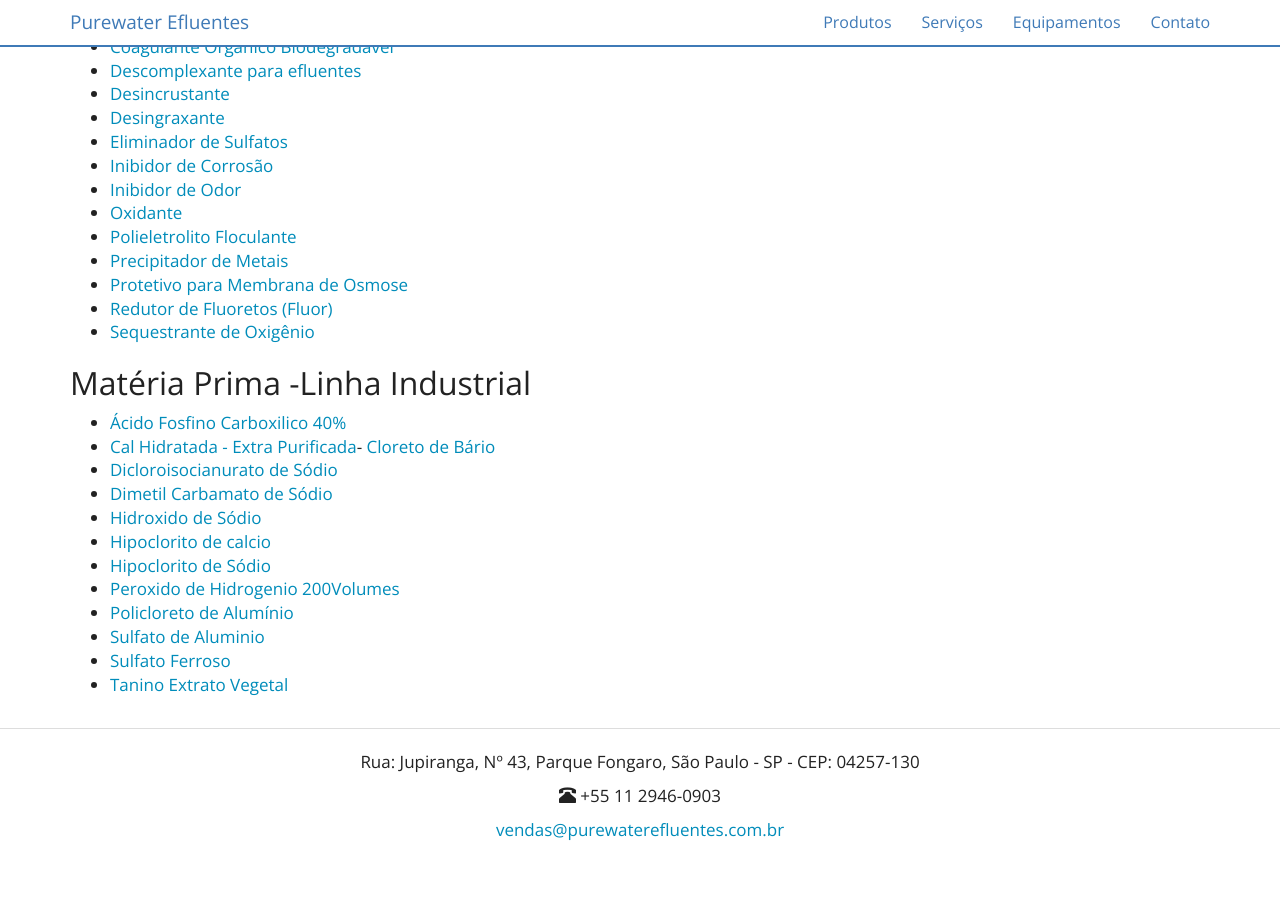
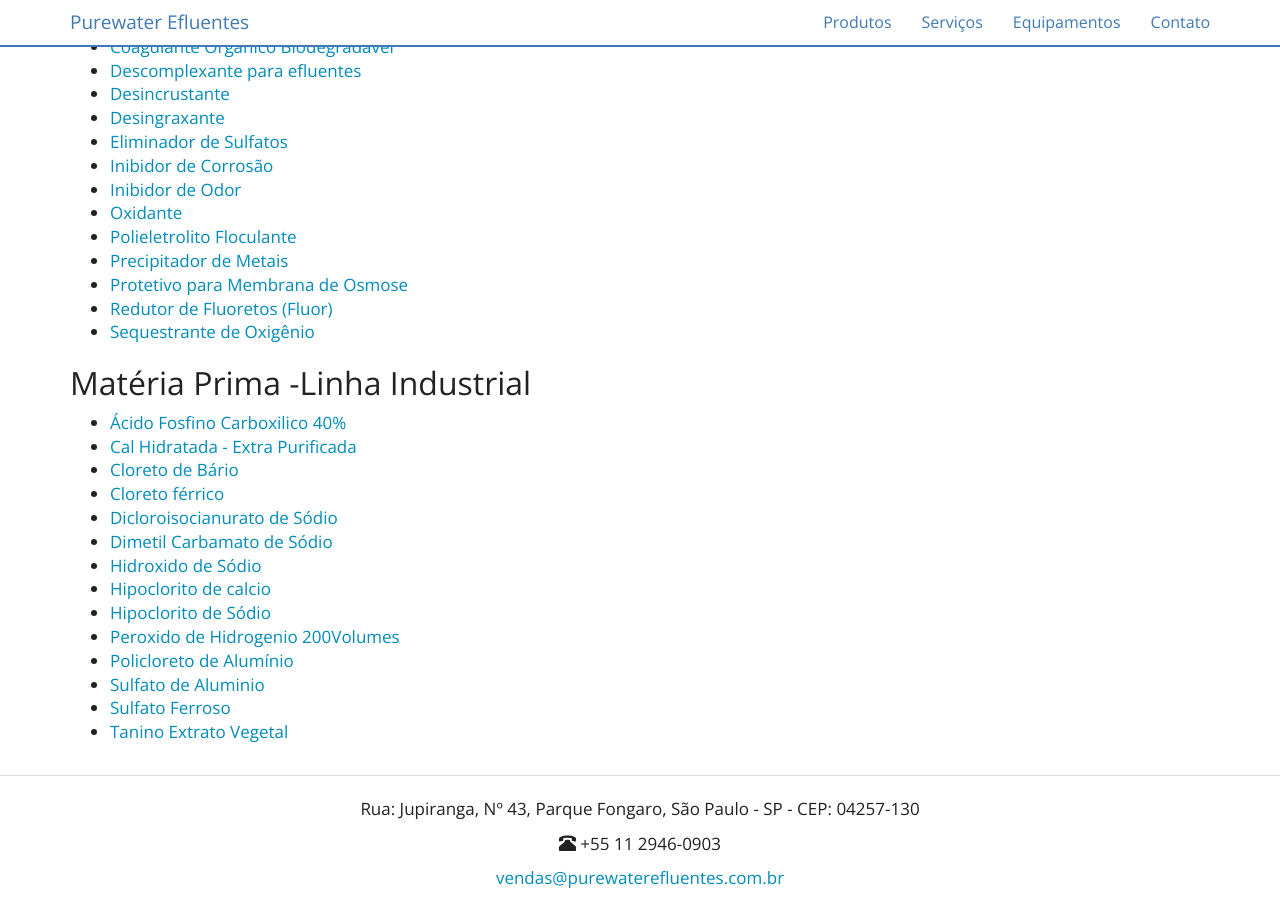
Before and after one commit to purewaterefluentes/purewaterefluentes.github.io, a Jekyll site: the page built from produtos/index.md, in a window 1280 px wide and 900 px high, scrolled down 651 px. Built offline with Jekyll 4.4.1, drawn with Linux system fonts in a browser that asks for light colours; nearby versions of some CDN libraries; library files that are not in the unit come from our copies; before the commit the page ends 1504 px from its top, so only the background shows below that.

Commit message:
Update index.md

```diff
--- a/produtos/index.md
+++ b/produtos/index.md
@@ -34,7 +34,9 @@
 ## Matéria Prima -Linha Industrial
 
 - [Ácido Fosfino Carboxilico 40%](acido-fosfino-carboxilico.html)
-- [Cal Hidratada - Extra Purificada](cal-hidratada.html)- [Cloreto de Bário](Cloreto-bario.html)
+- [Cal Hidratada - Extra Purificada](cal-hidratada.html)
+- [Cloreto de Bário](cloreto-de-bario.html)
+- [Cloreto férrico](cloreto-ferrico.html)
 - [Dicloroisocianurato de Sódio](dicloroisocianurato.html)
 - [Dimetil Carbamato de Sódio](dimetil-carbamato-sodio.html)
 - [Hidroxido de Sódio](soda-caustica.html)
```
